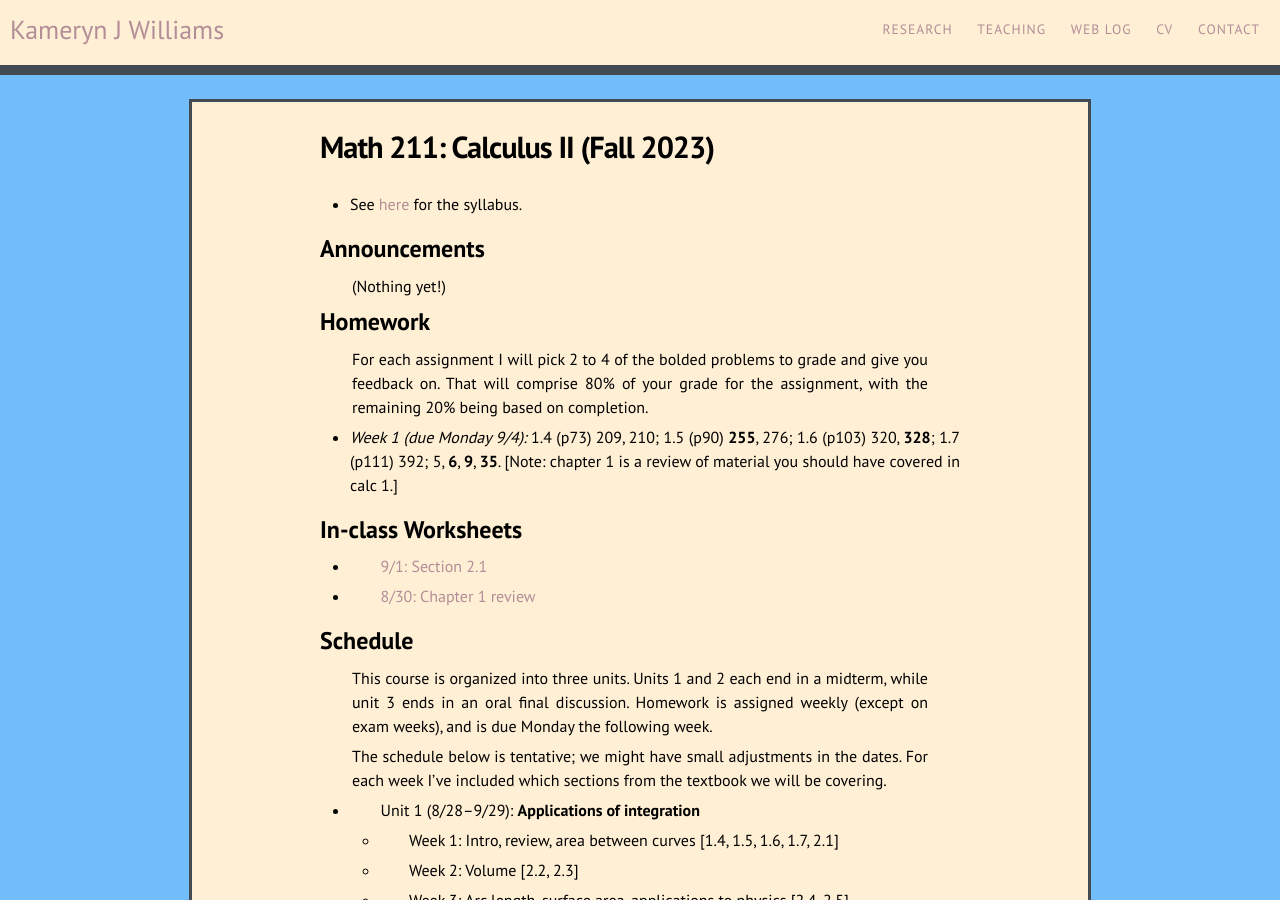
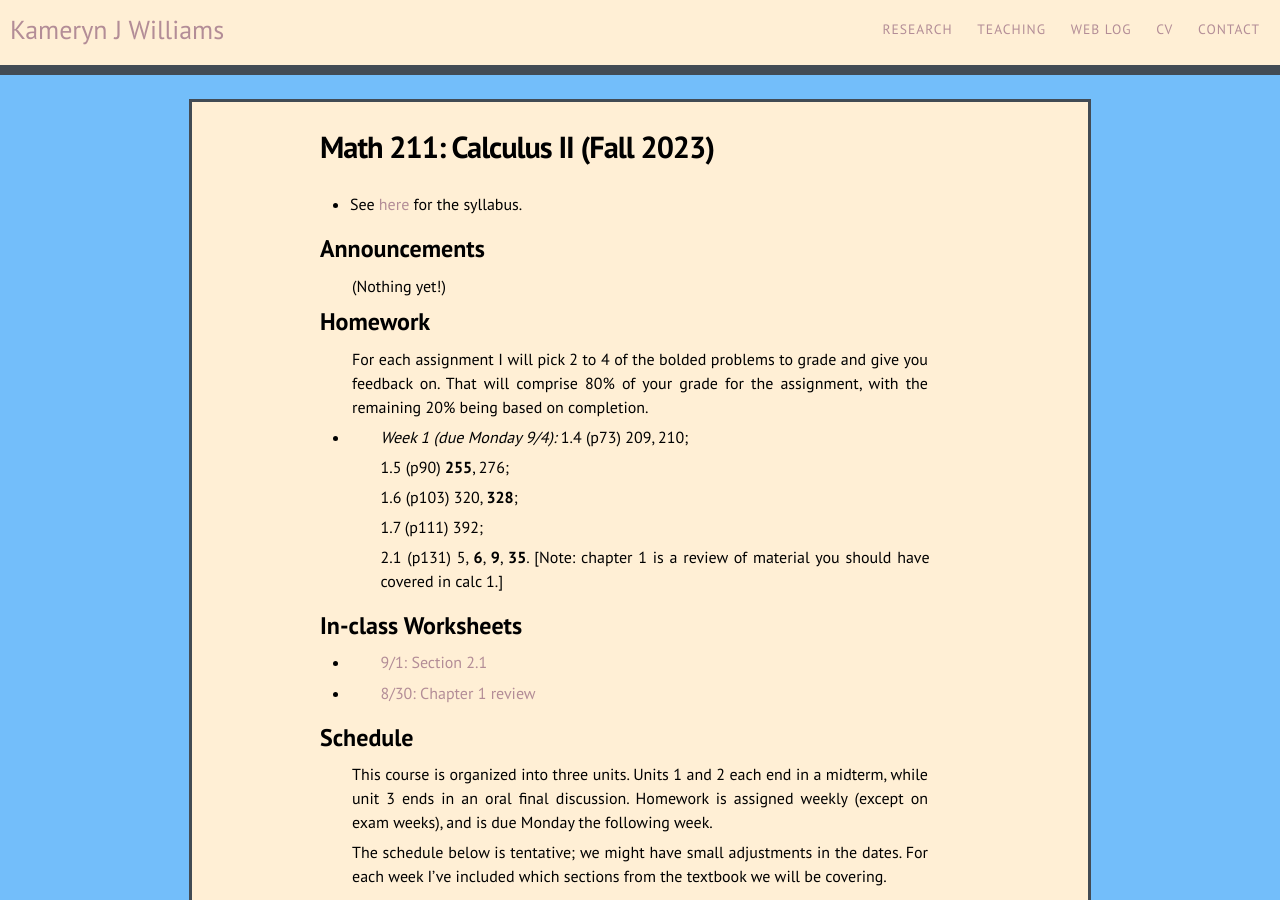
Before and after one commit to kamerynjw/kamerynjw.github.io, a Jekyll site: the page built from teaching/2023/math211.md, in a window 1280 px wide and 900 px high. Built offline with Jekyll 4.4.1, drawn with Linux system fonts in a browser that asks for light colours; nearby versions of some CDN libraries.

Commit message:
fixed accidental deletion on homewokr

```diff
--- a/teaching/2023/math211.md
+++ b/teaching/2023/math211.md
@@ -17,7 +17,15 @@ Homework
 
 For each assignment I will pick 2 to 4 of the bolded problems to grade and give you feedback on. That will comprise 80% of your grade for the assignment, with the remaining 20% being based on completion.
 
-* *Week 1 (due Monday 9/4):* 1.4 (p73) 209, 210; 1.5 (p90) **255**, 276; 1.6 (p103) 320, **328**; 1.7 (p111) 392; 5, **6**, **9**, **35**. [Note: chapter 1 is a review of material you should have covered in calc 1.]
+* *Week 1 (due Monday 9/4):* 1.4 (p73) 209, 210;
+
+    1.5 (p90) **255**, 276;
+
+    1.6 (p103) 320, **328**;
+
+    1.7 (p111) 392;
+
+    2.1 (p131) 5, **6**, **9**, **35**. [Note: chapter 1 is a review of material you should have covered in calc 1.]
 
 In-class Worksheets
 --------
```
